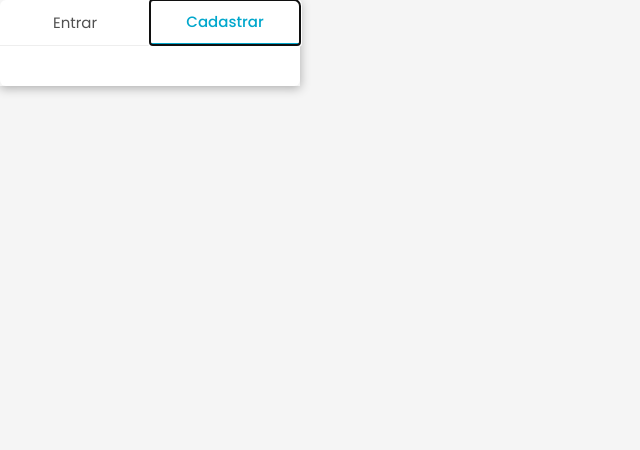
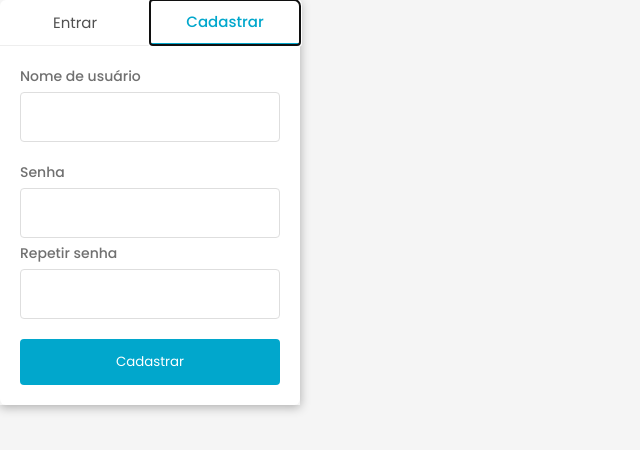
Before and after one commit to IvGomes/DesafioHealthDev, a React (Vite) app: page /login in a window 1280 px wide. Both pictures are taken after a click on the tab "Cadastrar". Shown: the top 450 px of the page, without its empty margins (0-640 px from the left). Built offline with nearby package versions, Linux system fonts and the light colour scheme.

Commit message:
feat: Front do formulario de cadastroo de usuário

```diff
--- a/src/components/forms/SigninForm.tsx
+++ b/src/components/forms/SigninForm.tsx
@@ -1,7 +1,7 @@
 import { Input } from "../Input";
 import { Label } from "../Label";
 
-import * as Styled from './../../styles/components/forms/SigninForm';
+import * as Styled from '../../styles/components/forms/SignForms';
 
 export function SigninForm() {
     return (
--- /dev/null
+++ b/src/components/forms/SignupForm.tsx
@@ -0,0 +1,37 @@
+import { Input } from "../Input";
+import { Label } from "../Label";
+
+import * as Styled from '../../styles/components/forms/SignForms';
+
+export function SignupForm() {
+    return (
+        <Styled.Form>
+            <Styled.InputsGroup>
+                <Label title="Nome de usuário" />
+                <Input
+                    disabled={false}
+                    name="user"
+                />
+            </Styled.InputsGroup>
+
+            <Styled.InputsGroup>
+                <Label title="Senha" />
+                <Input
+                    disabled={false}
+                    name="password"
+                    type={"password"}
+                />
+                <Label title="Repetir senha" />
+                <Input
+                    disabled={false}
+                    name="repeatPassword"
+                    type={"password"}
+                />
+            </Styled.InputsGroup>
+
+            <Styled.Button>
+                Cadastrar
+            </Styled.Button>
+        </Styled.Form>
+    )
+}
--- a/src/pages/SigninupPage.tsx
+++ b/src/pages/SigninupPage.tsx
@@ -1,4 +1,5 @@
-import * as Form from '../components/forms/SigninForm';
+import { SigninForm } from '../components/forms/SigninForm';
+import { SignupForm } from '../components/forms/SignupForm';
 import * as Styled from './../styles/pages/SigninupPage';
 
 export function SigninunPage() {
@@ -13,10 +14,10 @@ export function SigninunPage() {
                 </Styled.TabsTrigger>
             </Styled.TabsList>
             <Styled.TabsContent value="signin">
-                <Form.SigninForm />
+                <SigninForm />
             </Styled.TabsContent>
             <Styled.TabsContent value="signup">
-
+                <SignupForm />
             </Styled.TabsContent>
         </Styled.TabsRoot>
     )
```
Also changed, not shown: src/styles/components/forms/SignForms.ts (renamed from src/styles/components/forms/SigninForm.ts).
